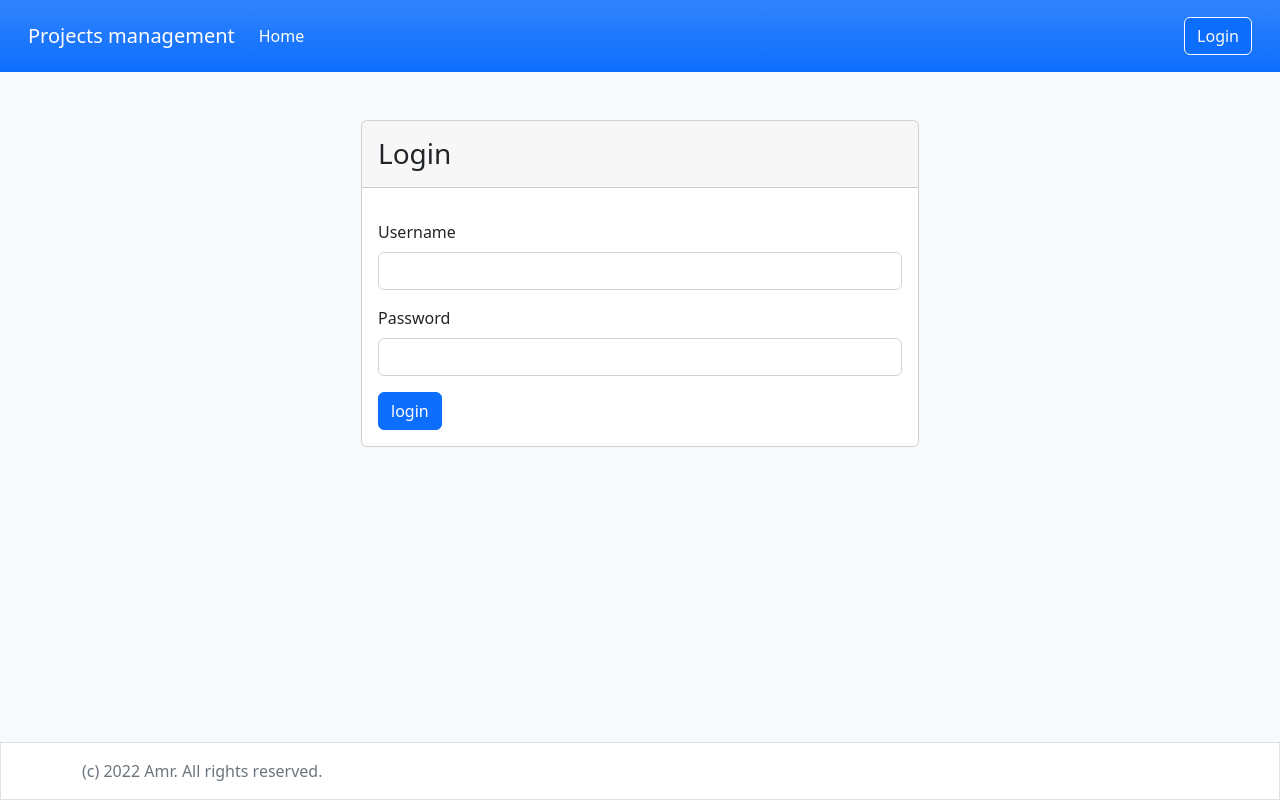
After one commit to AmrAmin7/django_pm, a Django app: page /accounts/login/ in a window 1280 px wide. The commit adds this page. Run offline with Django 4.2, Linux system fonts and the light colour scheme; some libraries are stand-ins or nearby versions.

Commit message:
login & logout

```diff
--- /dev/null
+++ b/accounts/forms.py
@@ -0,0 +1,20 @@
+from django.contrib.auth.forms import AuthenticationForm
+from django import forms
+
+
+attrs = {'class': 'form-control'}
+
+
+class UserLoginForm(AuthenticationForm):
+
+    def __init__(self, *args, **kwargs):
+        super(UserLoginForm, self).__init__(*args, **kwargs)
+
+    username = forms.CharField(
+        label='Username',
+        widget=forms.TextInput(attrs=attrs)
+    )
+    password = forms.CharField(
+        label='Password',
+        widget=forms.PasswordInput(attrs=attrs)
+    )
--- /dev/null
+++ b/accounts/templates/registration/login.html
@@ -0,0 +1,27 @@
+{% extends "base.html" %}
+{% load i18n %}
+
+{% block content %}
+	<div class="container">
+		<div class="row justify-content-md-center">
+			<div class="card col-md-6 px-0">
+				<div class="card-header">
+					<h3 class="mb-0 py-2">
+						{% trans "Login" %}
+					</h3>
+				</div>
+				<div class="card-body">
+					<form method="post">
+						{% csrf_token %}
+                        {% include 'common/form.html' with form=form %}
+						<input
+							type="submit"
+							value="login"
+							class="btn btn-primary btn-block"
+						/>
+					</form>
+				</div>
+			</div>
+		</div>
+	</div>
+{% endblock content %}
--- /dev/null
+++ b/accounts/urls.py
@@ -0,0 +1,9 @@
+from django.urls import path, include
+from django.contrib.auth.views import LoginView
+from accounts.forms import UserLoginForm
+
+urlpatterns = [
+    path('login/', LoginView.as_view(authentication_form=UserLoginForm), name='login'),
+    path('', include('django.contrib.auth.urls')),
+
+]
--- a/projects/templates/partials/header.html
+++ b/projects/templates/partials/header.html
@@ -1,16 +1,30 @@
 {% load i18n %}
 
-
+<header>
 	<nav class="navbar navbar-expand-lg navbar-dark bg-primary bg-gradient p-3">
 		<div class="container-fluid">
 		    <a class="navbar-brand" href="{% url 'Project_list' %}">{% trans 'Projects management' %}</a>
 		    <button class="navbar-toggler" type="button" data-bs-toggle="collapse" data-bs-target="#navbarNav" aria-controls="navbarNav" aria-expanded="false" aria-label="Toggle navigation">
 		      <span class="navbar-toggler-icon"></span>
 		    </button>
+
 		    <div class="collapse navbar-collapse" id="navbarNav">
-      <ul class="navbar-nav">
+		        <ul class="navbar-nav me-auto mb-2 mb-md-0">
 		            <li class="nav-item">
 		            <a class="nav-link active" aria-current="page" href="{% url 'Project_list' %}">{% trans 'Home' %}</a>
+		            </li>
+		        </ul>
+			    {% if user.is_authenticated %}
+			        <ul class="navbar-nav me-3 mb-2 mb-lg-0">
+				        <li class="nav-item dropdown">
+					        <a class="nav-link dropdown-toggle" href="#" role="button" data-bs-toggle="dropdown" aria-expanded="false">
+						        {{ user.username }}
+					        </a>
+					        <ul class="dropdown-menu">
+						        <li><a class="dropdown-item" href="#">{% trans 'Profile' %}</a></li>
+					            <li><hr class="dropdown-divider"></li>
+					            <li><a class="dropdown-item" href="{% url 'logout' %}">{% trans 'Logout' %}</a></li>
+					        </ul>
 				        </li>
 			        </ul>
 				    <form method="GET" action="{% url 'Project_list' %}" class="d-flex">
@@ -27,6 +41,12 @@
 						    </button>
 					    </div>
 				    </form>
+			    {% else %}
+			        <a class="btn btn-primary btn-outline-light" href="{% url 'login' %}">
+				        {% trans 'Login' %}
+			        </a>
+			    {% endif %}
 		    </div>
 	    </div>
 	</nav>
+</header>
--- a/projects_management/settings.py
+++ b/projects_management/settings.py
@@ -131,6 +131,10 @@ STATIC_URL = 'static/'
 
 DEFAULT_AUTO_FIELD = 'django.db.models.BigAutoField'
 
+LOGIN_REDIRECT_URL = '/'
+LOGOUT_REDIRECT_URL = '/accounts/login'
+
+
 INTERNAL_IPS = [
     # ...
     "127.0.0.1",
--- a/projects_management/urls.py
+++ b/projects_management/urls.py
@@ -20,5 +20,6 @@ import debug_toolbar
 urlpatterns = [
     path('__debug__/', include(debug_toolbar.urls)),
     path('', include("projects.urls")),
+    path('accounts/', include('accounts.urls')),
     path('admin/', admin.site.urls),
 ]
```
Also changed, not shown: projects/views.py (+8 -10 lines). Lines whose indentation alone changed are shown as unchanged.
